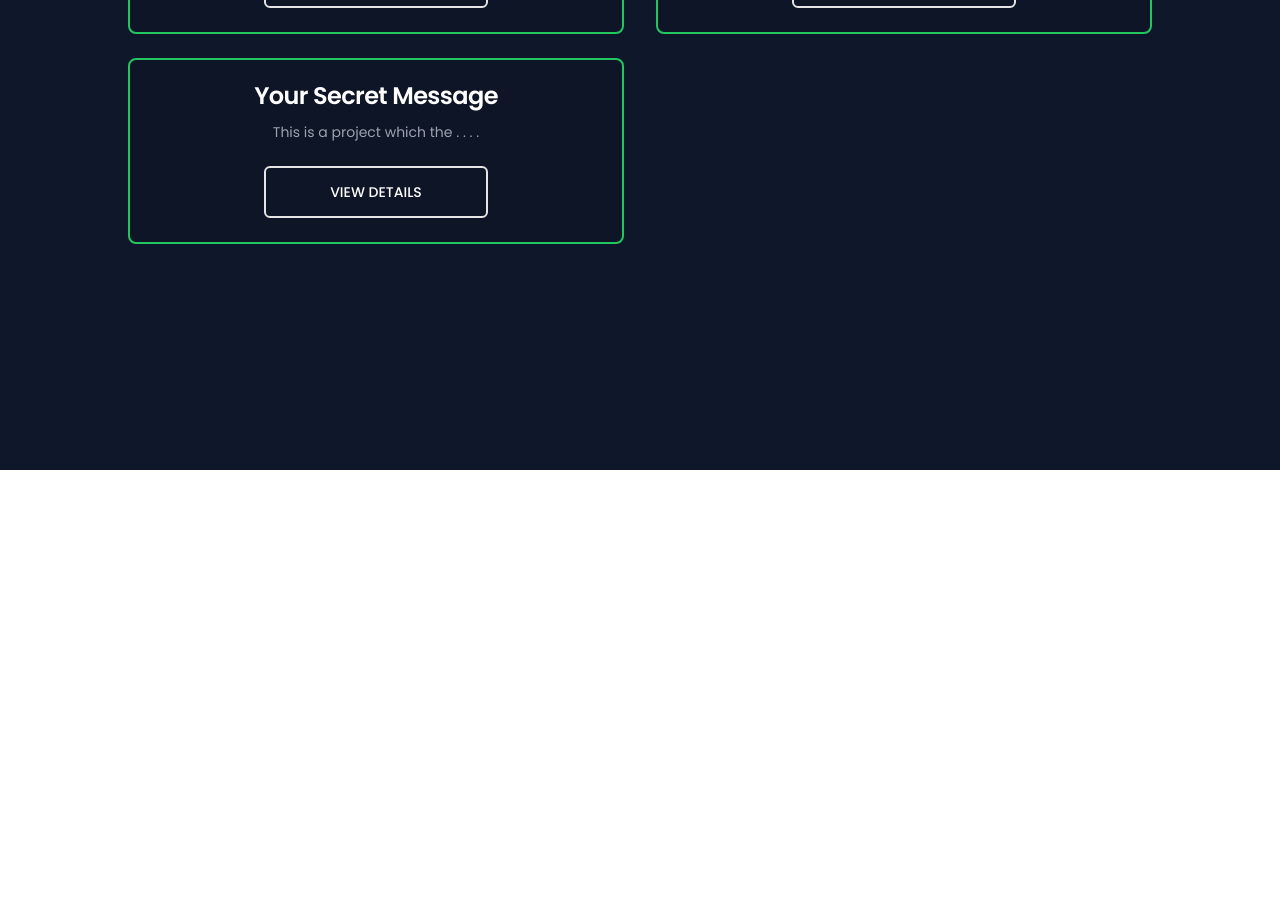
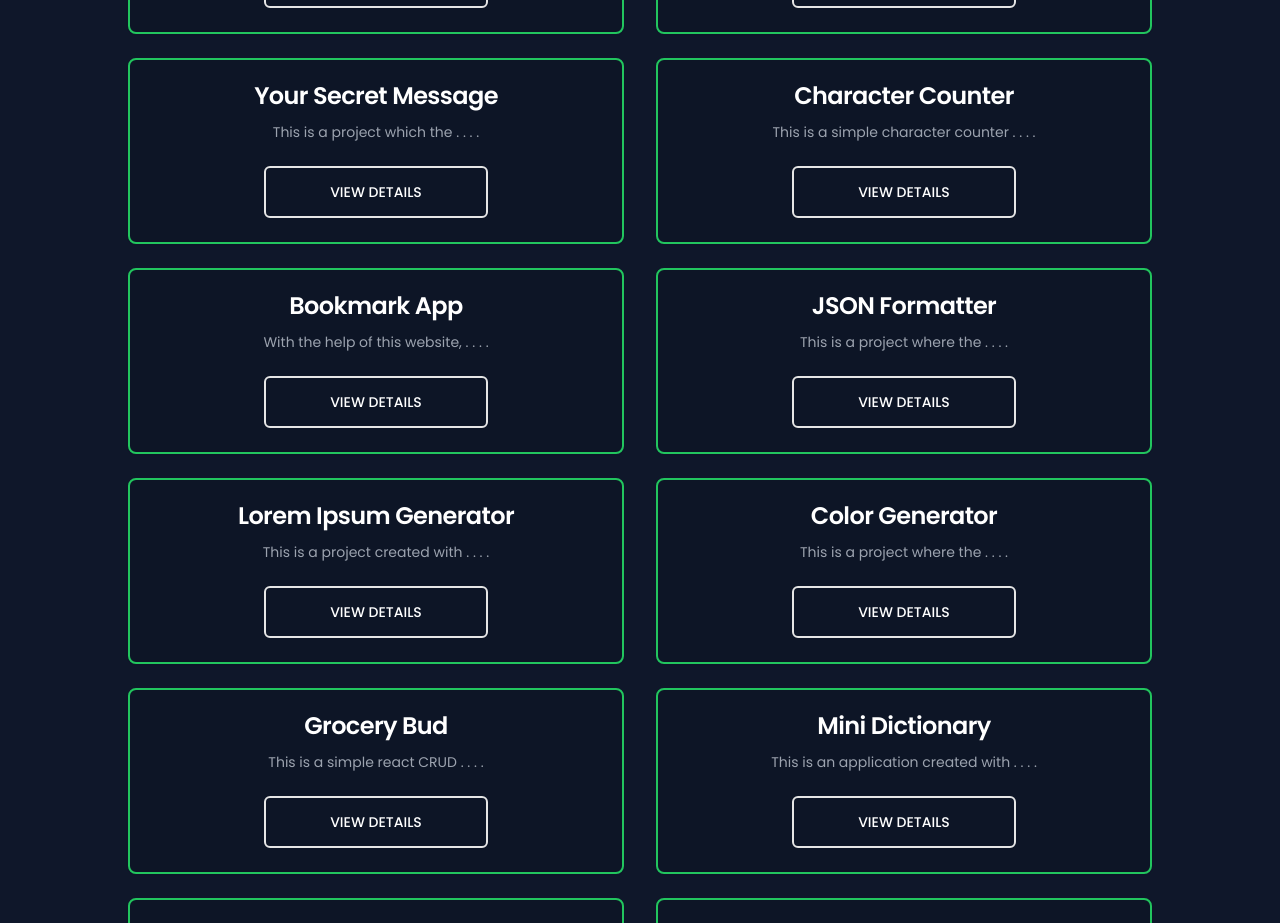
Before and after one commit to somenath203/My-Portfolio-Website-Version-2, a Next.js app: page /pages/all_works/frontend_web_projects in a window 1280 px wide. Shown: the part 418-1341 px from the top of the page. Before the commit the page ends 888 px from the top, so only its background shows below. Built offline with nearby package versions, Linux system fonts and the light colour scheme.

Commit message:
commited

```diff
--- a/src/app/pages/all_works/ai_projects/page.js
+++ b/src/app/pages/all_works/ai_projects/page.js
@@ -161,7 +161,7 @@ const Page = () => {
     },
     {
         id: 18,
-        nameOfTheProject: 'Binaryclass Brain Tumor Classification using CNN',
+        nameOfTheProject: 'Binaryclass Brain Tumor Classification',
         descOfTheProject: 'This is a project which uses Tensorflow, Convolutional Neural Network (CNN), and Streamlit to analyze MRI images of Brain and detect the presence or absence of Tumors.',
         techStackUsedInTheProject: 'Tensorflow, Sequential, CNN, Streamlit',
         picOfTheProj: '',
--- a/src/app/pages/all_works/frontend_web_projects/page.js
+++ b/src/app/pages/all_works/frontend_web_projects/page.js
@@ -33,7 +33,97 @@ const Page = () => {
       picOfTheProj: '',
       livePreviewOfTheProject: 'https://secretmessage-pied.vercel.app/',
       githubLinkOfTheProject: 'https://github.com/somenath203/Your-Secret-Message',
-    }
+    },
+    {
+      id: 4,
+      nameOfTheProject: 'Character Counter',
+      descOfTheProject: 'This is a simple character counter created using html, css and javascript. Here, the user can see how many characters he/she has written and also the user can copy the written text. This website also contains Dark Mode feature as well.',
+      techStackUsedInTheProject: 'Html, CSS, Javascript',
+      picOfTheProj: '',
+      livePreviewOfTheProject: 'https://merry-sprite-9115d1.netlify.app/',
+      githubLinkOfTheProject: 'https://github.com/somenath203/javascript-Character-Counter',
+    },
+    {
+      id: 5,
+      nameOfTheProject: 'Bookmark App',
+      descOfTheProject: 'With the help of this website, the user can add bookmarks to all the important websites that the user wants to access in no time. This website all has the feature of Localstorage means if the user refresh the page or close the page and then reopen it again, then, all the bookmarks that was previosuly added by the user will stay as it is.',
+      techStackUsedInTheProject: 'Html, CSS, Javascript',
+      picOfTheProj: '',
+      livePreviewOfTheProject: 'https://javascript-bookmark-app.vercel.app/',
+      githubLinkOfTheProject: 'https://github.com/somenath203/Javascript-Bookmark-App',
+    },
+    {
+      id: 6,
+      nameOfTheProject: 'JSON Formatter',
+      descOfTheProject: 'This is a project where the user would be able to format his/her JSON data as well as get a minified version of the JSON data as well.',
+      techStackUsedInTheProject: 'Html, CSS, Javascript',
+      picOfTheProj: '',
+      livePreviewOfTheProject: 'https://json-formatter-som.netlify.app/',
+      githubLinkOfTheProject: 'https://github.com/somenath203/JSON-Formatter',
+    },
+    {
+      id: 7,
+      nameOfTheProject: 'Lorem Ipsum Generator',
+      descOfTheProject: 'This is a project created with the help of ReactJS and TailwindCSS where a user can generate lorem ipsum text.',
+      techStackUsedInTheProject: 'React, TailwindCSS',
+      picOfTheProj: '',
+      livePreviewOfTheProject: 'https://generate-lorem-ipsum-11.netlify.app/',
+      githubLinkOfTheProject: 'https://github.com/somenath203/React-Lorem-Ipsum-Generator',
+    },
+    {
+      id: 8,
+      nameOfTheProject: 'Color Generator',
+      descOfTheProject: 'This is a project where the user will be able to generate various tints and shades of a particular color by writing the hex code of that color in the input box.',
+      techStackUsedInTheProject: 'React',
+      picOfTheProj: '',
+      livePreviewOfTheProject: 'https://62b72a3ff57baf0f4ffb805a--mycolors-generator.netlify.app/',
+      githubLinkOfTheProject: 'https://github.com/somenath203/React-Colors-Generator',
+    },
+    {
+      id: 9,
+      nameOfTheProject: 'Grocery Bud',
+      descOfTheProject: 'This is a simple react CRUD application where the user will be able to add, update and delete groceries.',
+      techStackUsedInTheProject: 'React',
+      picOfTheProj: '',
+      livePreviewOfTheProject: 'https://grocery-bud-lemon.vercel.app/',
+      githubLinkOfTheProject: 'https://github.com/somenath203/Grocery-Bud',
+    },
+    {
+      id: 10,
+      nameOfTheProject: 'Mini Dictionary',
+      descOfTheProject: 'This is an application created with the help of FreeDictionaryAPI where the user can get the meaning of any word by just entering that particular word in the input field and pressing the submit button.',
+      techStackUsedInTheProject: 'React, Material UI, TailwindCSS, FreeDictionaryAPI',
+      picOfTheProj: '',
+      livePreviewOfTheProject: 'https://mini-dictionary.vercel.app/',
+      githubLinkOfTheProject: 'https://github.com/somenath203/Mini-Dictionary',
+    },
+    {
+      id: 11,
+      nameOfTheProject: 'Currency Converter',
+      descOfTheProject: 'This is an application which is designed to provide a fast and reliable way to convert currencies using real-time exchange rates.',
+      techStackUsedInTheProject: 'Vite, TailwindCSS, Frankfurter API',
+      picOfTheProj: '',
+      livePreviewOfTheProject: 'https://mini-dictionary.vercel.app/',
+      githubLinkOfTheProject: 'https://github.com/somenath203/Mini-Dictionary',
+    },
+    {
+      id: 12,
+      nameOfTheProject: 'Play With QRCode',
+      descOfTheProject: 'This is a website developed with the help of NextJS, tailwindCSS and ShadcnUI that lets user generate and scan QRCodes.',
+      techStackUsedInTheProject: 'NextJS, TailwindCSS, ShadcnUI',
+      picOfTheProj: '',
+      livePreviewOfTheProject: 'https://play-with-qr-code.vercel.app/',
+      githubLinkOfTheProject: 'https://github.com/somenath203/Play-With-QRCode',
+    },
+    {
+      id: 13,
+      nameOfTheProject: 'Markdown Previewer',
+      descOfTheProject: 'Markdown Previewer is an application created with the help of NextJS, tailwincCSS and daisyUI that allows you to instantly preview your markdown syntax as rendered HTML.',
+      techStackUsedInTheProject: 'NextJS, TailwindCSS, daisyUI, react-markdown',
+      picOfTheProj: '',
+      livePreviewOfTheProject: 'https://markdown-previewer-psi-liard.vercel.app/',
+      githubLinkOfTheProject: 'https://github.com/somenath203/Markdown-Previewer',
+    },
   ];
 
 
```
